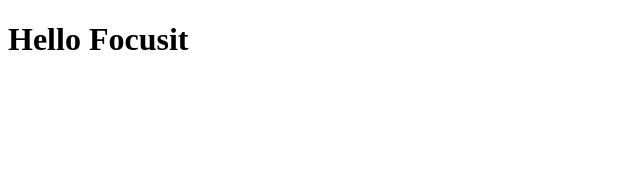
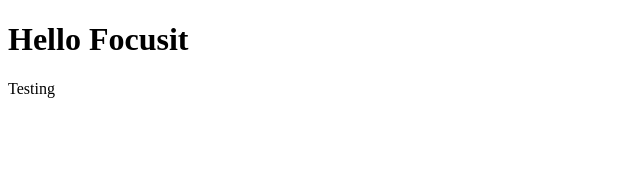
Before and after one commit to Diegodossantos23/next-focusit, a React (Create React App) app in the folder focusit/: page / in a window 1280 px wide. Shown: the top 170 px of the page, without its empty margins (0-640 px from the left). Built offline with nearby package versions, Linux system fonts and the light colour scheme.

Commit message:
Criei o componente Button e o importei no app.js

```diff
--- a/focusit/src/App.tsx
+++ b/focusit/src/App.tsx
@@ -1,10 +1,11 @@
 import React from 'react';
-
+import {Button} from './components/Button'
 
 const App = () => {
   return (
     <div>
      <h1>Hello Focusit</h1>
+     <Button/>
     </div>
   );
 }
--- /dev/null
+++ b/focusit/src/components/Button.tsx
@@ -0,0 +1,7 @@
+export const Button = () => {
+    return (
+        <div>
+            Testing
+        </div>
+    )
+}
```
